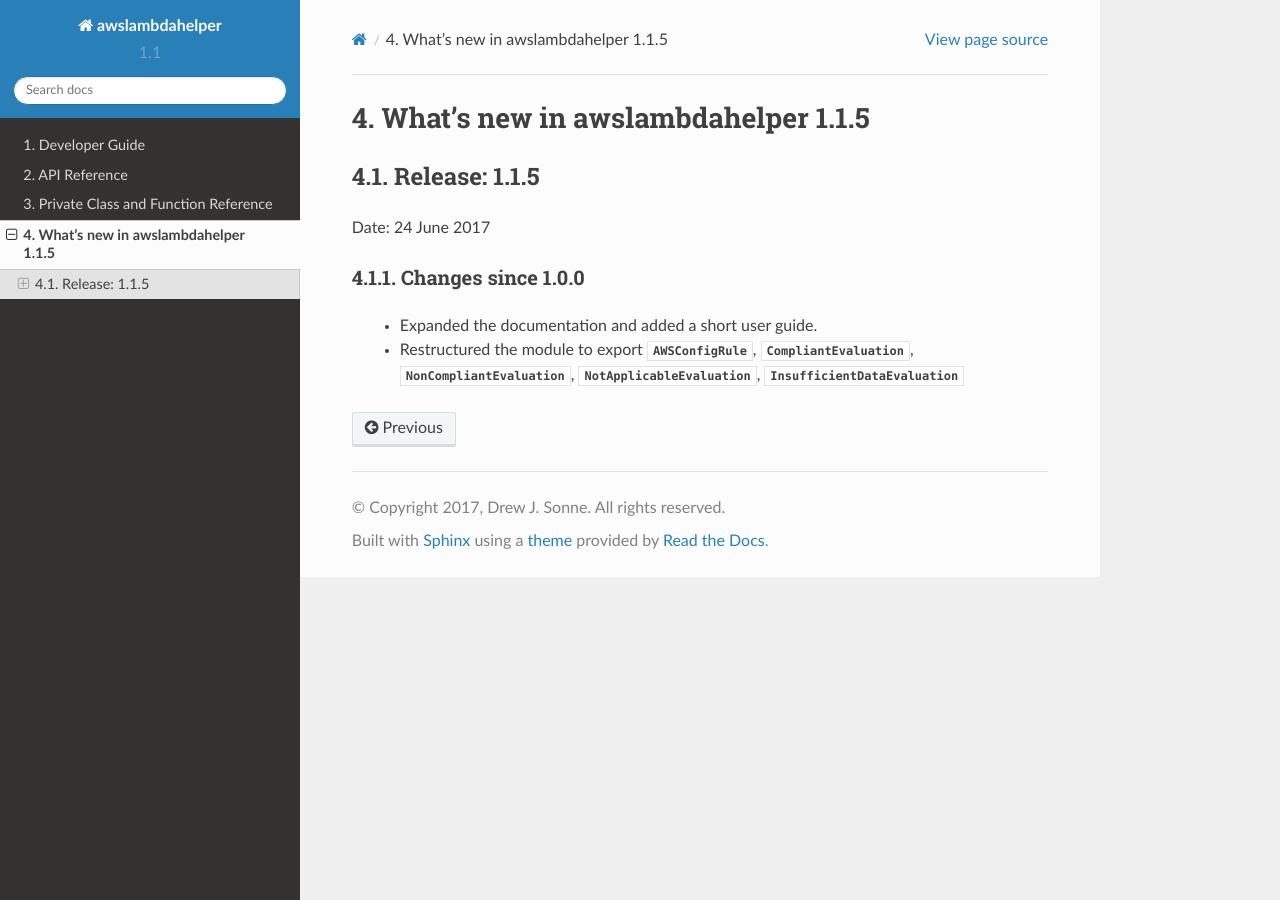
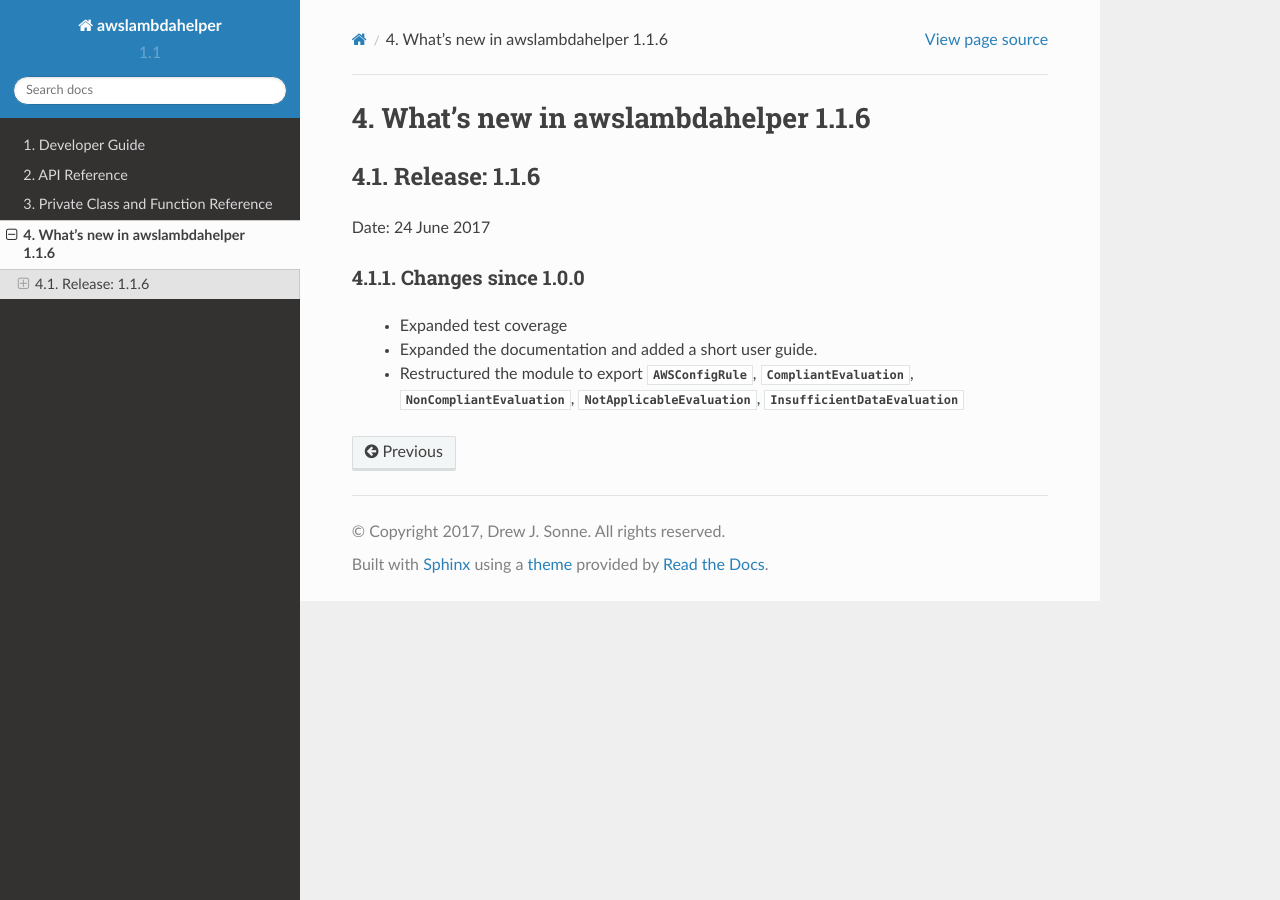
Before and after one commit to drewsonne/awslambdahelper, a Sphinx documentation site: the page built from docs/changes.rst, in a window 1280 px wide. Built offline with Sphinx 7.4.7 and the Read the Docs theme 2.0.0, drawn with Linux system fonts in a browser that asks for light colours; pages that are not in the unit, such as notebooks, are missing from menus.

Commit message:
Version bump and updated changelog

```diff
--- a/CHANGELOG.rst
+++ b/CHANGELOG.rst
@@ -1,5 +1,5 @@
 --------------
-Release: 1.1.5
+Release: 1.1.6
 --------------
 Date: 24 June 2017
 
@@ -7,5 +7,6 @@ Date: 24 June 2017
 Changes since 1.0.0
 ~~~~~~~~~~~~~~~~~~~
 
+ - Expanded test coverage
  - Expanded the documentation and added a short user guide.
  - Restructured the module to export :py:class:`~awslambdahelper.AWSConfigRule`, :py:class:`~awslambdahelper.CompliantEvaluation`, :py:class:`~awslambdahelper.NonCompliantEvaluation`, :py:class:`~awslambdahelper.NotApplicableEvaluation`, :py:class:`~awslambdahelper.InsufficientDataEvaluation`
--- a/README.rst
+++ b/README.rst
@@ -1,5 +1,5 @@
 =====================
-awslambdahelper 1.1.5
+awslambdahelper 1.1.6
 =====================
 
 .. image:: https://www.quantifiedcode.com/api/v1/project/bb53f496a1cc45f780342fc973270298/badge.svg
--- a/build.py
+++ b/build.py
@@ -1,6 +1,6 @@
 from pybuilder.core import use_plugin, init, Author
 
-_version = ('1','1','5')
+_version = ('1','1','6')
 
 use_plugin('exec')
 use_plugin("python.core")
--- a/docs/conf.py
+++ b/docs/conf.py
@@ -17,7 +17,7 @@ import sphinx_rtd_theme
 sys.path.insert(0, './src/main/python')
 
 
-_version = ('1','1','5')
+_version = ('1','1','6')
 
 # If extensions (or modules to document with autodoc) are in another directory,
 # add these directories to sys.path here. If the directory is relative to the
```
